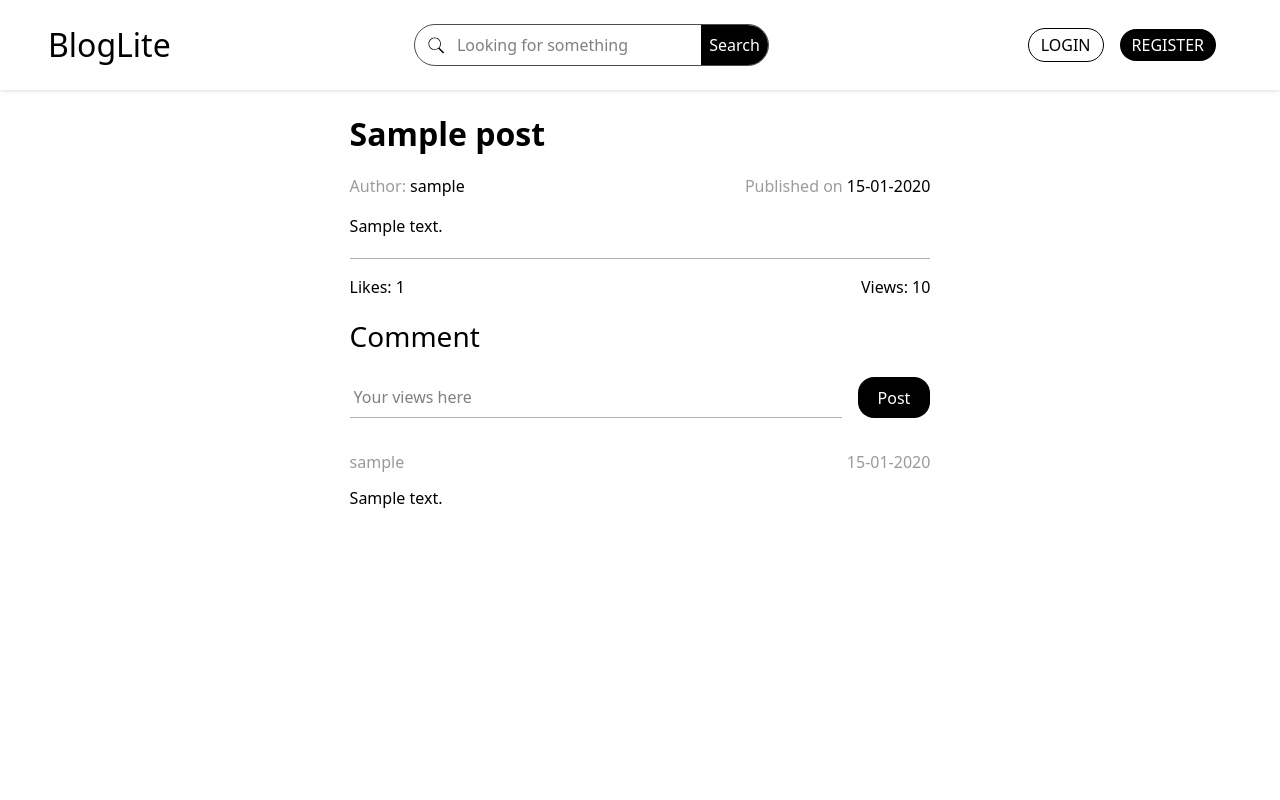
After one commit to mgmehra2005/BlogLite, a Flask app: page /post/1 in a window 1280 px wide. The commit adds this page. Run offline with Flask 3, Linux system fonts and the light colour scheme; tables that the repository leaves empty hold one stand-in row (values such as "Sample post").

Commit message:
* Added Comment feature * Updated view feature

```diff
--- a/app/__init__.py
+++ b/app/__init__.py
@@ -21,11 +21,13 @@ ALLOWED_HOSTS = ['https://localhost:3000']
 def create_app():
     app = Flask(__name__)
 
+    # Setting up the SQLALCHEMY_DATABASE_URI
     app.config['SQLALCHEMY_DATABASE_URI'] = 'sqlite:///site.db'
+
+    # SQLAlchemy track modifications track for the changes in the models and trigger events on the basis of that it is useful when we need to track changes for logs, otherwise setting it to Flase improves the application performance.
     app.config['SQLALCHEMY_TRACK_MODIFICATIONS'] = False
 
     app.config['SECRET_KEY'] = os.getenv('SECRET_KEY')
-    print('secret key : ', os.getenv('SECRET_KEY'))
 
     # Configuring CORS for all the request from the domains in the ALLOWED_HOSTS list
     cors.init_app(app, resources={r'/*':{'origins': ALLOWED_HOSTS}})
@@ -35,6 +37,7 @@ def create_app():
     # Migrate app initialization
     migrate.init_app(app, db)
 
+    # This will gonna help flask migrate to update Database Schema
     import app.models as models
 
     #  Blueprint registration
--- a/app/forms.py
+++ b/app/forms.py
@@ -1,6 +1,6 @@
 from flask_wtf import FlaskForm
 from wtforms import StringField, PasswordField, SubmitField, TextAreaField
-from wtforms.validators import DataRequired, Email, EqualTo
+from wtforms.validators import DataRequired, Email, EqualTo, Length
 
 class RegistrationForm(FlaskForm):
     username = StringField('Username', validators=[DataRequired(message="Username is required")])
@@ -20,3 +20,8 @@ class NewBlog(FlaskForm):
     title = StringField('Title', validators=[DataRequired(message='Tittle is required')])
     blog = TextAreaField('Body', validators=[DataRequired(message="Body cann't be empty")])
     publish = SubmitField('Publish')
+
+
+class Comment(FlaskForm):
+    comment = StringField('Comment', validators=[DataRequired(message='Comment cannot be empty'), Length(max=100, min=1)])
+    post = SubmitField('Post')
--- a/app/routes/__init__.py
+++ b/app/routes/__init__.py
@@ -5,7 +5,8 @@ general_bp = Blueprint('routes', __name__)
 
 @general_bp.route('/')
 def home():
-    posts = Post.query.all()
+    # Fetching Posts in the order of latest date to the oldest
+    posts = Post.query.order_by(Post.created_at.desc()).all()
 
     flash('Do you have something in your mind share it with others', 'announcement')
     return render_template('home.html', posts=posts)
--- a/app/routes/blog.py
+++ b/app/routes/blog.py
@@ -1,6 +1,6 @@
-from flask import Blueprint, render_template, redirect, url_for, flash, request, session
-from app.forms import NewBlog
-from app.models import Post, User
+from flask import Blueprint, render_template, redirect, url_for, flash, request, session, Response
+from app.forms import NewBlog, Comment
+from app.models import Post, User, Comments
 from app import db
 
 blog_bp = Blueprint('blog', __name__)
@@ -22,3 +22,42 @@ def new_post():
         # flash('New Blog Created')
         return redirect(url_for('routes.home'))
     return render_template('new_post.html', blog_form=new_blog)
+
+@blog_bp.route('/post/<int:post_id>', methods=['GET', 'POST'])
+def fetch_post(post_id):
+    com = Comment()
+    try:
+        post = Post.query.get_or_404(post_id)
+    except Exception as e:
+        post = None
+
+    if request.method == 'POST':
+        if 'user' not in session:
+            return redirect(url_for('auth.login'))
+
+        if com.validate_on_submit():
+            comment = com.comment.data
+            db.session.add(Comments(comment=comment, post_id=post_id, author_id=User.query.filter_by(username=session['user']).first().id))
+            db.session.commit()
+            return redirect(url_for('blog.fetch_post', post_id=post_id))
+        return Response("<h1>Page Not Found</h1>", mimetype="text/html")
+    else:
+        return render_template('post.html', post=post, comment_form=com, comments=Comments.query.filter_by(post_id=post_id).order_by(Comments.created_at.desc()).all()) if post!=None else Response('<h1>Requested URL not found.</h1>', mimetype='text/html')
+
+@blog_bp.route('/post/update/<type><int:pid>')
+def update_post_param(type, pid):
+    if request.method == 'GET':
+        if type == 'view':
+            post = Post.query.filter_by(id=pid).first()
+            # print('before update', post.views)
+            post.views += 1
+            print('updated views on post id ', post.id)
+            db.session.commit()
+            return redirect(url_for('blog.fetch_post', post_id=pid))
+        if type == 'like':
+            print("update like data ", [pid, type])
+            return redirect(url_for('blog.fetch_post', post_id=pid))
+        else:
+            return Response('<h1>worng lane choosen</h1>', mimetype='text/html')
+    else:
+        return Response('<h1>You are on the wrong road.</h1>', status=404, mimetype='text/html')
--- a/app/templates/base.html
+++ b/app/templates/base.html
@@ -38,7 +38,7 @@
         }
     </style>
 </head>
-<body class="w-[100vw] h-[100vh] items-center flex-col flex">
+<body class="w-[100vw] h-[100vh] items-center flex-col flex border-box overflow-x-hidden relative">
     <header class="w-full flex-col flex justify-between items-center">
         <div class="w-full flex justify-between items-center gap-4 shadow-[0_-2px_6px] w-full h-full shadow-black/40 py-3 px-12">
             <h3 class="w-max font-medium text-[32px] cursor-pointer" onclick="window.location.href='{{url_for("routes.home")}}';">BlogLite</h3>
@@ -72,13 +72,11 @@
             {% endif %}
         {% endwith %}
     </header>
-    <main class="p-4 w-[60%] h-full flex flex-col">
+    <main class="p-4 w-[60%] h-full flex flex-col pb-5 relative">
         {% block content %}
         {% endblock %}
     </main>
 
-    <footer>
 
-    </footer>
 </body>
 </html>
--- a/app/templates/home.html
+++ b/app/templates/home.html
@@ -4,7 +4,7 @@
 <div class="flex flex-col gap-4">
     {% if posts %}
         {% for post in posts %}
-            <a href="" class="cursor-pointer flex flex-col border-[0_0_1px_0] border-black/70 pb-2">
+            <a href="{{url_for('blog.update_post_param', type='view', pid=post.id)}}" class="cursor-pointer flex flex-col border-[0_0_1px_0] border-black/70 pb-2">
                 <div class="flex">
                     <figure class="">
 
--- /dev/null
+++ b/app/templates/post.html
@@ -0,0 +1,48 @@
+{% extends 'base.html' %}
+
+{% block title %}
+    {{post.title}}
+{% endblock %}
+
+{% block content %}
+    <section class="flex flex-col w-[80%] self-center p-1 h-full pb-5 relative">
+        <div class="flex flex-col h-content pb-5 gap-4 border-b-1 border-black/30">
+            <h1 class="text-[32px] font-bold">{{post.title}}</h1>
+            <div class="flex justify-between w-full">
+                <span class="text-[#9c9c9c]">Author: <a href="" class="text-black">{{post.author.username}}</a></span>
+                <span class="text-[#9c9c9c]">Published on <span class="text-black">{{ post.created_at.strftime("%d-%m-%Y") }}</span></span>
+            </div>
+            <p>
+                {{ post.body }}
+            </p>
+        </div>
+        <div class="flex justify-between py-4">
+            <span class="">Likes: {{post.likes}}</span>
+            <span class="">Views: {{post.views}}</span>
+        </div>
+        <!-- Comment Section -->
+         <div class="flex flex-col w-full">
+            <h2 class="text-[28px]">Comment</h2>
+            <form action="{{ url_for('blog.fetch_post', post_id=post.id) }}" method="post" class="w-full flex justify-between gap-4 mb-8 mt-5">
+                {{ comment_form.hidden_tag() }}
+
+                {{ comment_form.comment(class='focus:outline-0 border-b-1 border-black/30 w-full px-1 py-2', placeholder='Your views here') }}
+                {{ comment_form.post( class='text-[16px] bg-black text-white px-5 py-1 rounded-2xl font-medium hover:bg-black/40 hover:text-black cursor-pointer') }}
+            </form>
+         </div>
+
+         <div class="flex flex-col gap-6 pb-5">
+            {% if comments %}
+                {% for comment in comments %}
+                    <div class="flex flex-col">
+                        <div class="flex justify-between mb-3">
+                            <h4 class="text-black/40">{{ comment.author.username }}</h4>
+                            <span class="text-black/40">{{ comment.created_at.strftime("%d-%m-%Y") }}</span>
+                        </div>
+                        <p>{{ comment.comment }}</p>
+                    </div>
+                {% endfor %}
+            {% endif %}
+         </div>
+    </section>
+{% endblock %}
```
Also changed, not shown: 1 other file.
